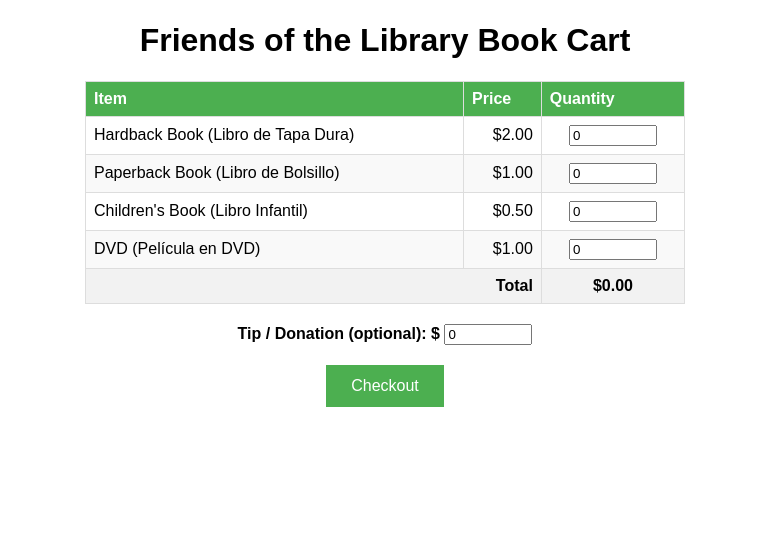
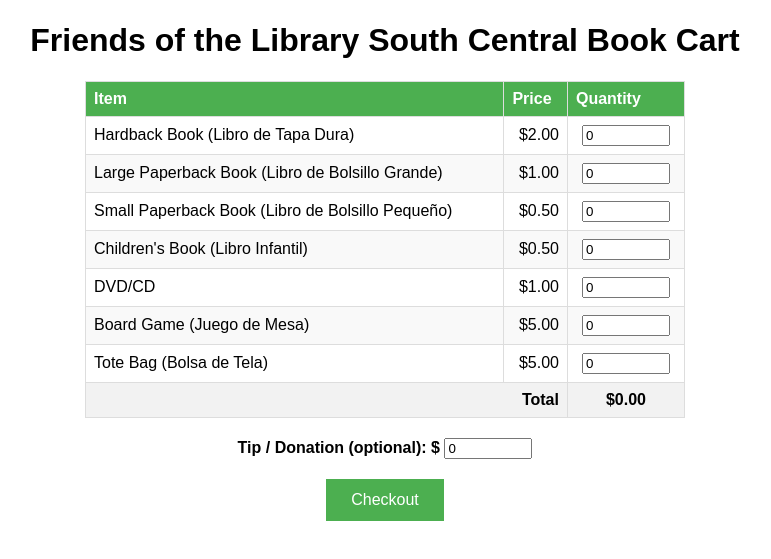
Before and after one commit to milomedic/FotLSC_BookCart, a plain HTML site: page index.html in a window 1280 px wide. Shown: the part 173-732 px from the top of the page, without its empty margins (255-1026 px from the left). Drawn offline with Linux system fonts and the light colour scheme.

Commit message:
[+] Adding Tote Bag and Board Game to book cart [*] Splitting Paperback into Large Paperback and Small Paperback

```diff
--- a/index.html
+++ b/index.html
@@ -2,15 +2,18 @@
 <html lang="en">
 <head>
     <meta charset="UTF-8">
-    <title>Friends of the Library Book Cart</title>
+    <title>Friends of the Library - South Central Book Cart</title>
     <meta name="viewport" content="width=device-width, initial-scale=1.0">
     <script>
         function updateTotal() {
             const prices = {
                 hardback: 2.00,
-                paperback: 1.00,
+                paperbackLarge: 1.00,
+                paperbackSmall: 0.50,
                 children: 0.50,
-                dvd: 1.00
+                dvd_cd: 1.00,
+                boardgame: 5.00,
+                totebag: 5.00,
             };
 
             let total = 0;
@@ -129,7 +132,7 @@
              alt="Friends of the Library Logo">
     </div>
 
-    <h1>Friends of the Library Book Cart</h1>
+    <h1>Friends of the Library South Central Book Cart</h1>
 
     <form action="/checkout" method="POST">
         <table>
@@ -147,9 +150,14 @@
                     <td class="quantity"><input type="number" name="hardback" min="0" value="0"></td>
                 </tr>
                 <tr>
-                    <td>Paperback Book (Libro de Bolsillo)</td>
+                    <td>Large Paperback Book (Libro de Bolsillo Grande)</td>
                     <td class="price">$1.00</td>
-                    <td class="quantity"><input type="number" name="paperback" min="0" value="0"></td>
+                    <td class="quantity"><input type="number" name="paperbackLarge" min="0" value="0"></td>
+                </tr>
+                <tr>
+                    <td>Small Paperback Book (Libro de Bolsillo Pequeño)</td>
+                    <td class="price">$0.50</td>
+                    <td class="quantity"><input type="number" name="paperbackSmall" min="0" value="0"></td>
                 </tr>
                 <tr>
                     <td>Children's Book (Libro Infantil)</td>
@@ -157,9 +165,19 @@
                     <td class="quantity"><input type="number" name="children" min="0" value="0"></td>
                 </tr>
                 <tr>
-                    <td>DVD (Película en DVD)</td>
+                    <td>DVD/CD</td>
                     <td class="price">$1.00</td>
-                    <td class="quantity"><input type="number" name="dvd" min="0" value="0"></td>
+                    <td class="quantity"><input type="number" name="dvd_cd" min="0" value="0"></td>
+                </tr>
+                <tr>
+                    <td>Board Game (Juego de Mesa)</td>
+                    <td class="price">$5.00</td>
+                    <td class="quantity"><input type="number" name="boardgame" min="0" value="0"></td>
+                </tr>
+                <tr>
+                    <td>Tote Bag (Bolsa de Tela)</td>
+                    <td class="price">$5.00</td>
+                    <td class="quantity"><input type="number" name="totebag" min="0" value="0"></td>
                 </tr>
                 <tr class="total-row">
                     <td colspan="2" style="text-align: right;">Total</td>
```
Also changed, not shown: 1 other file.
